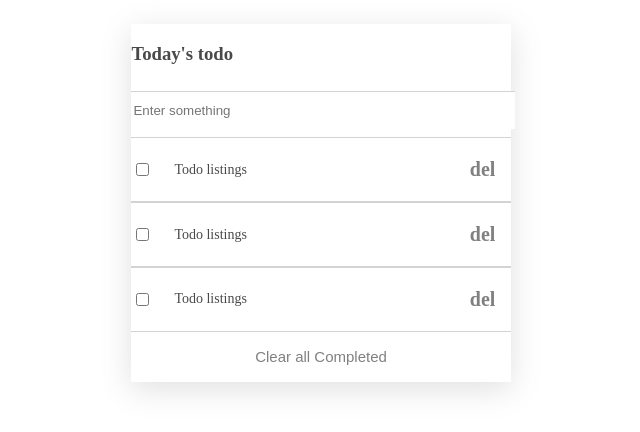
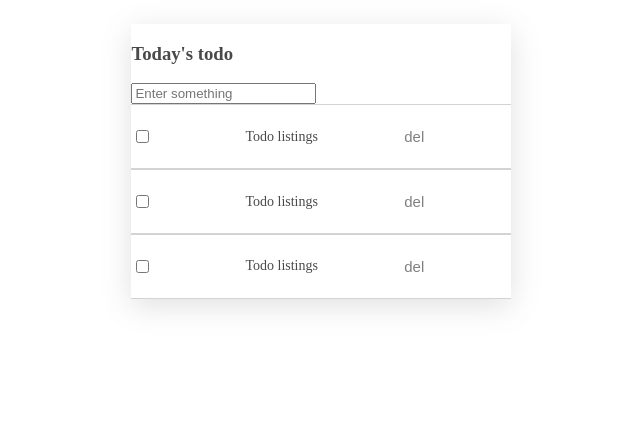
Before and after one commit to LDouglasOT/todo-list-interactive, a website built with webpack: page src/index.html in a window 1280 px wide. Shown: the whole page, without its empty margins (319-959 px from the left). Built offline with nearby package versions, Linux system fonts and the light colour scheme.

Commit message:
add and delete functionality

```diff
--- a/src/index.html
+++ b/src/index.html
@@ -4,11 +4,24 @@
     <meta charset="UTF-8">
     <meta http-equiv="X-UA-Compatible" content="IE=edge">
     <meta name="viewport" content="width=device-width, initial-scale=1.0">
-    <title>Todo structure</title>
+    <title>Document</title>
 </head>
 <body>
     <div class="container">
-        <h3 class="todolistappx">Todo list app</h3>
+
     </div>
+    <!-- <div>
+        <ul>
+            <li>
+                <div>
+                    <input type="checkbox" name="check" id="device-width">
+                    <h4>Hello there</h4>
+                </div>
+                <div>
+                    <h3>del</h3>
+                </div>
+            </li>
+        </ul>
+    </div> -->
 </body>
 </html>
--- a/src/index.js
+++ b/src/index.js
@@ -1,7 +1,6 @@
 import _ from 'lodash';
 import './style.css';
 import printMe from './print.js';
-
 const data=[
     {
        description:"Todo listings",
@@ -19,24 +18,20 @@ const data=[
         "index":1
      },
 ]
+
 const ul=document.createElement('ul')
 const div=document.createElement('div')
-div.innerHTML=`<h3>Today's todo</h3>`
+div.innerHTML=`<h3 class="today">Today's todo</h3>`
 ul.appendChild(div)
 const input=document.createElement('div')
-input.innerHTML=`<input type="text" class="enter" placeholder="Enter something" />`
+input.innerHTML=`<input type="text" class="textinput" placeholder="Enter something" />`
 ul.appendChild(input)
 
 const addliststodom=()=>{
 
 data.map((item)=>{
    const li=document.createElement('li')
-   li.innerHTML=`
-   <div class="delete">
-   <div class="flexer"><input type="checkbox" class="check"/><h5>${item.description}</h5></div>
-   <h6>del</h6>
-   </div>
-   `
+   li.innerHTML = `<div class="flexerere"><div class="flexer"><input type="checkbox" class="check"/><h5>${item.description}</h5> </div><button class="btn">del</button></div>`
 
 ul.append(li)
 })
@@ -45,6 +40,39 @@ item.appendChild(ul)
 }
 
 addliststodom()
-const divx=document.createElement('div')
-divx.innerHTML=`<button>Clear all Completed</button>`
-ul.appendChild(divx)
+// const divx=document.createElement('div')
+// divx.innerHTML=`<button class="complete">Clear all Completed</button>`
+// ul.appendChild(divx)
+
+const deletebtn=document.querySelectorAll(".btn")
+
+deletebtn.forEach((item)=>{
+   item.addEventListener("click",()=>{
+      item.parentElement.remove()
+   })
+})
+
+const checkbox=document.querySelectorAll(".check")
+const btns=document.querySelector(".complete")
+
+
+// checkbox.forEach((item)=>{
+// btns.addEventListener("click",()=>{
+//       item.addEventListener('click',()=>{
+//          if(item.checked){
+//             console.log(item)
+//             item.parentElement.remove()
+//          }
+//       })
+//    })
+// })
+
+const entered=document.querySelector(".today")
+entered.addEventListener('click',()=>{
+  const values=document.querySelector(".textinput").value
+  if(values !==""){
+   const li=document.createElement('li')
+   li.innerHTML = `<div class="flexerere"><div class="flexer"><input type="checkbox" class="check"/><h5>${values}</h5> </div><button class="btn">del</button></div>`
+   ul.appendChild(li)
+  }
+})
--- a/src/style.css
+++ b/src/style.css
@@ -1,91 +1,78 @@
 
-* {
-    list-style: none;
-    text-decoration: none;
-  }
 
-  .container {
+*{
+    list-style:none;
+    text-decoration:none;
+
+}
+
+.container{
+    width:100%;
+    display:flex;
+    align-items:center;
+    justify-content:center;
+    height:100%;
+}
+ul{
+    width:30%;
+    padding:0px;
+    box-shadow: rgba(100, 100, 111, 0.2) 0px 7px 29px 0px;
+}
+li{
+    display:flex;
+    align-items:center;
+    justify-content:space-between;
+    width:100%;
+}
+hr{
+    background-color:gray;
+}
+.enter{
+    width:100%;
+    border:0px solid transparent;
+    color:lightgray;
+    height:35px;
+    margin-top:8px;
+
+}
+.check{
+    margin-right:25px;
+    margin-left:5px;
+}
+h3{
+    color:rgb(73, 73, 73)
+}
+h5{
+    color:rgb(73, 73, 73);
+    font-size: 14px;
+    font-weight:normal;
+}
+button{
     width: 100%;
-    display: flex;
-    align-items: center;
-    justify-content: center;
-    height: 100%;
-  }
-
-  ul {
-    width: 30%;
-    padding: 0;
-    box-shadow: rgba(100, 100, 111, 0.2) 0 7px 29px 0;
-  }
-
-  .todolistappx {
-    display: none;
-  }
-
-  li {
+    border:0px solid gray;
+    height:50px;
+    background-color: Transparent;
+    color: gray;
+    font-size:15px;
+    cursor:pointer;
+}
+.flexer{
+    display:flex;
+    align-items:center;
+    justify-content: space-between;
+    background-color: white;
+    width: 100%;
+}
+.del{
+    width: 10px;
+    height: 10px;
+}
+.flexerere{
     display: flex;
     align-items: center;
     justify-content: space-between;
     width: 100%;
-    border-width: 0.5px 0;
+    border-width: 0.5px 0px;
     border-style: solid;
-    border-color: lightgray;
-  }
-
-  hr {
-    background-color: gray;
-  }
-
-  .enter {
-    width: 100%;
-    border: 0 solid transparent;
-    color: lightgray;
-    height: 35px;
-    margin-top: 8px;
-    border-top: 0.8px;
-    margin-bottom: 8px;
-    border-style: solid;
-  }
-
-  .check {
-    margin-right: 25px;
-    margin-left: 5px;
-  }
-
-  h3 {
-    color: rgb(73, 73, 73);
-  }
-
-  h5 {
-    color: rgb(73, 73, 73);
-    font-size: 14px;
-    font-weight: normal;
-  }
-
-  button {
-    width: 100%;
-    border: 0 solid gray;
-    height: 50px;
-    background-color: transparent;
-    color: gray;
-    font-size: 15px;
-    cursor: pointer;
-  }
-
-  .flexer {
-    display: flex;
-    align-items: center;
-  }
-
-  .delete {
-    display: flex;
-    justify-content: space-between;
-    width: 96%;
-    align-items: center;
-  }
-
-  .delete h6 {
-    color: gray;
-    font-size: 20px;
-    margin: 0;
-  }
+    border-color:lightgray;
+}
```
Also changed, not shown: dist/index.bundle.js, dist/index.html.
